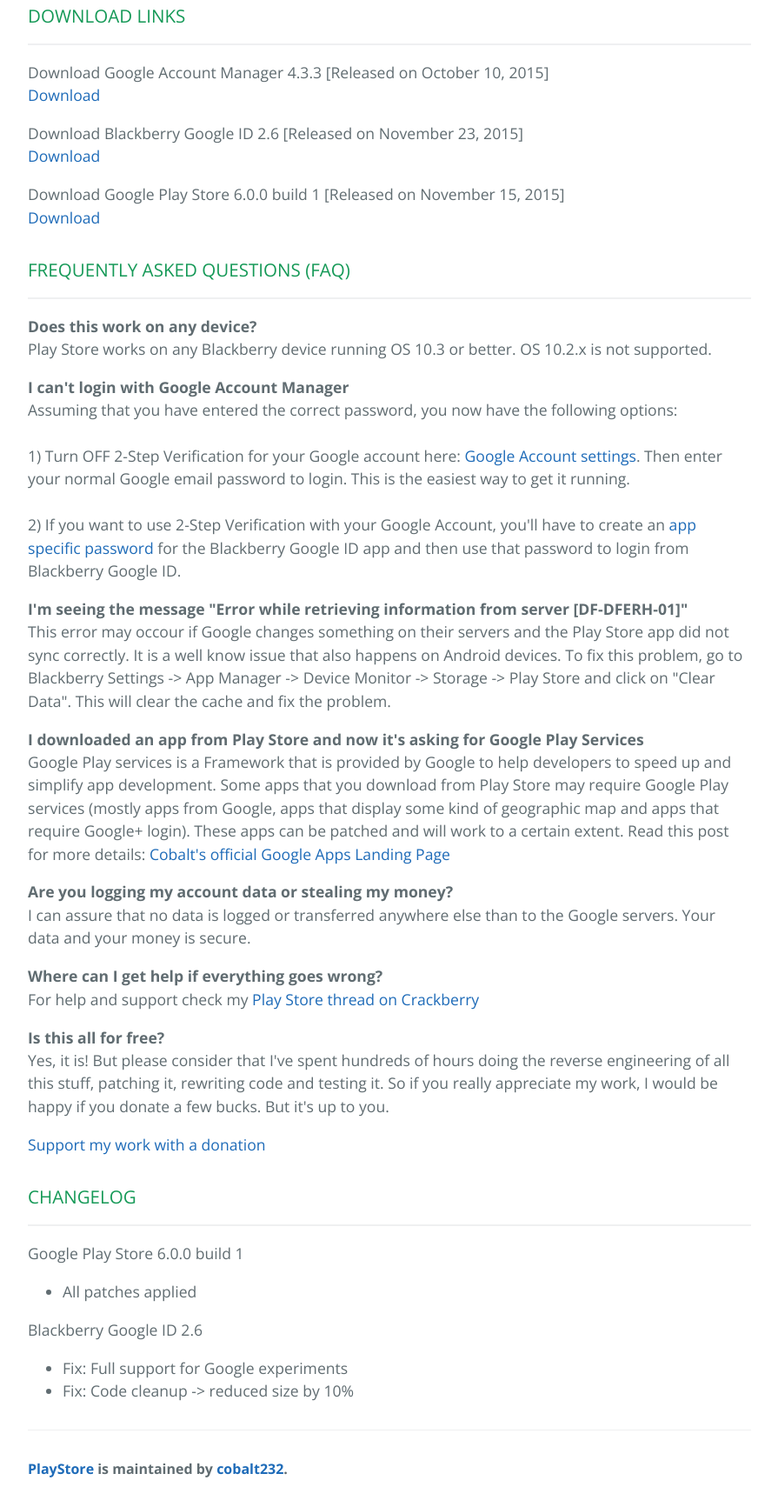
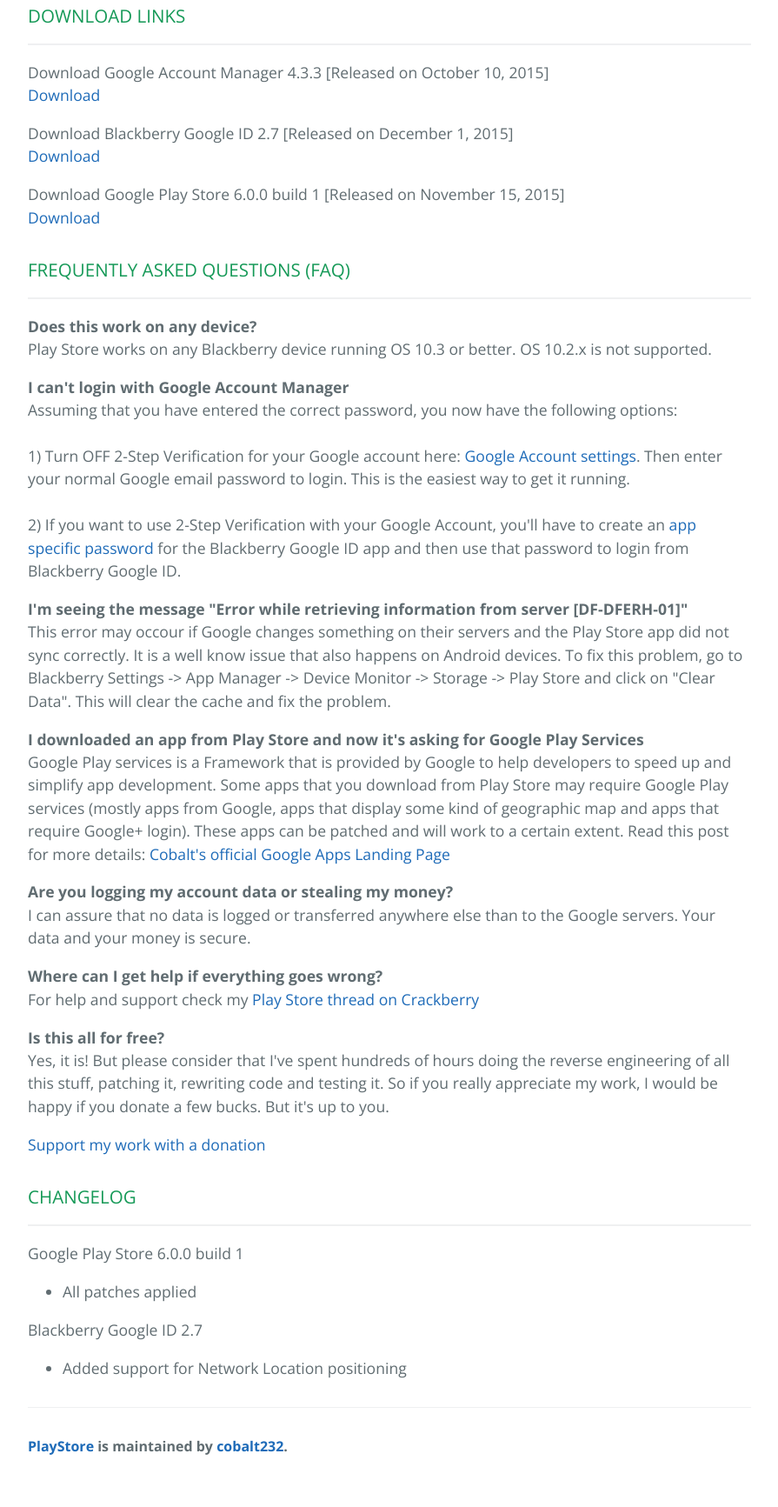
Before and after one commit to cobalt232/playstore, a plain HTML site: page index.html in a window 1280 px wide. Shown: the part 2313-4046 px from the top of the page at 87% size, without its empty margins (192-1087 px from the left). After the commit the page ends 4020 px from the top, so only its background shows below. Drawn offline with nearby package versions, Linux system fonts and the light colour scheme.

Commit message:
Update index.html

```diff
--- a/index.html
+++ b/index.html
@@ -96,8 +96,8 @@ Install com.android.vending. Run and enjoy the Play Store!</p>
 <p>Download Google Account Manager 4.3.3 [Released on October 10, 2015]<br>
 <a href="http://homepage.bluewin.ch/simonsmith/files/com.google.android.gsf.login-4.3.3.apk">Download</a></p>
 
-<p>Download Blackberry Google ID 2.6 [Released on November 23, 2015]<br>
-<a href="http://homepage.bluewin.ch/simonsmith/files/cobalt.blackberry.googleid-2.6.apk">Download</a></p>
+<p>Download Blackberry Google ID 2.7 [Released on December 1, 2015]<br>
+<a href="http://homepage.bluewin.ch/simonsmith/files/cobalt.blackberry.googleid-2.7.apk">Download</a></p>
 
 <p>Download Google Play Store 6.0.0 build 1 [Released on November 15, 2015]<br>
 <a href="http://homepage.bluewin.ch/simonsmith/files/com.android.vending-6.0.0-cobalt-build1.apk">Download</a></p>
@@ -145,10 +145,9 @@ Yes, it is! But please consider that I've spent hundreds of hours doing the reve
 </ul>
 
 
-<p>Blackberry Google ID 2.6</p>
+<p>Blackberry Google ID 2.7</p>
 <ul>
-<li>Fix: Full support for Google experiments</li>
-<li>Fix: Code cleanup -> reduced size by 10%</li>
+<li>Added support for Network Location positioning</li>
 </ul>
 
 
```
